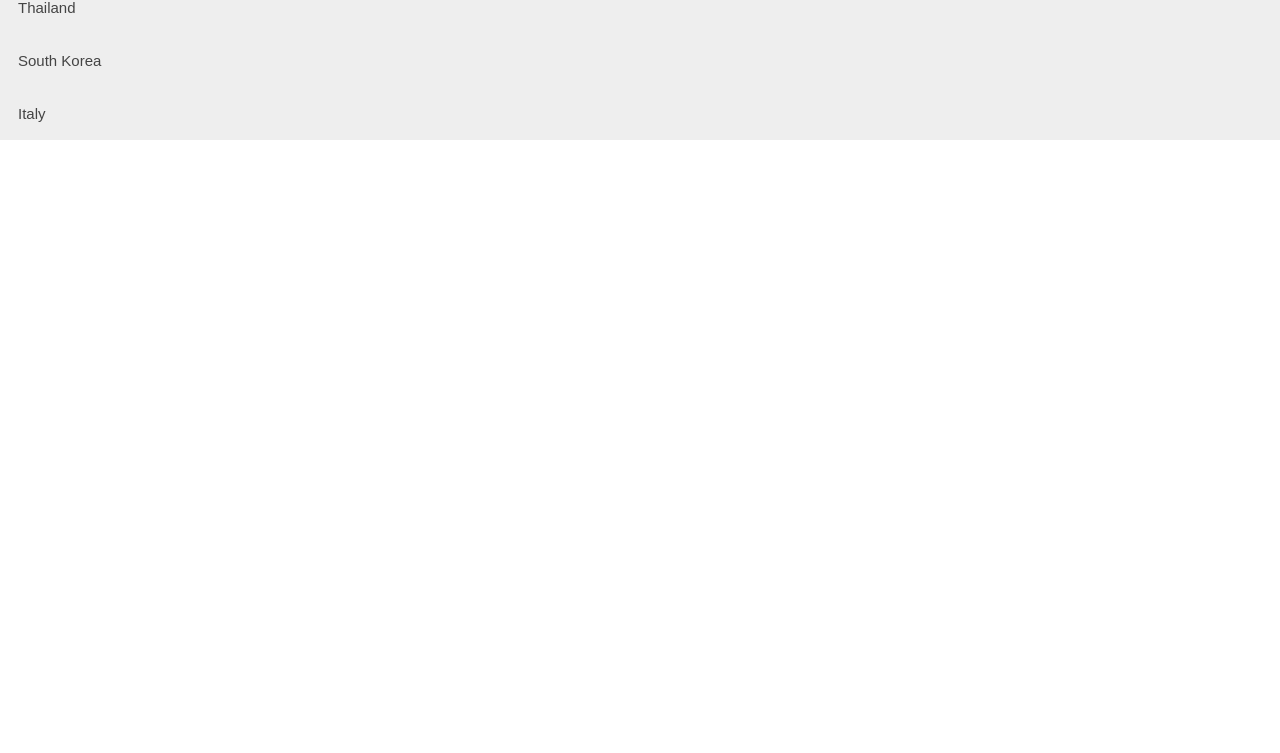
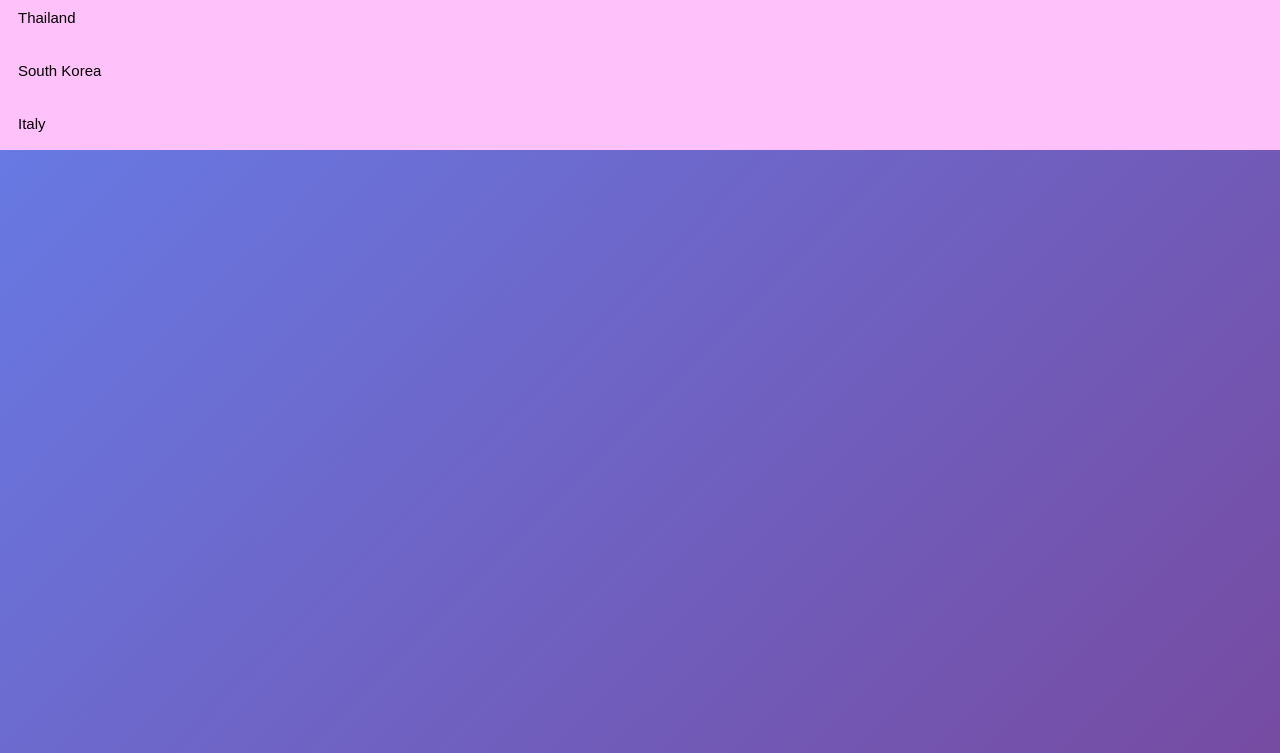
Before and after one commit to Nadine145/ICE-TASK-4, a plain HTML site: page index.html in a window 1280 px wide. Shown: the part 47-800 px from the top of the page. Drawn offline with Linux system fonts and the light colour scheme.

Commit message:
This is my seventh and final commit

```diff
--- a/css-assets/script.css
+++ b/css-assets/script.css
@@ -8,8 +8,11 @@
 }
 
 body {
-    font-family: Verdana, sans-serif;
-    margin: 0;
+    font-family: 'Segoe UI', Tahoma, Geneva, Verdana, sans-serif;
+    background: linear-gradient(135deg, #667eea 0%, #764ba2 100%);
+    min-height: 100vh;
+    color: #2d3748;
+    line-height: 1.6;
 }
 
 * {
@@ -18,8 +21,8 @@ body {
 
 /* Accordion Styles */
 .accordion {
-    background-color: #eee;
-    color: #444;
+    background-color: #ffc1fa;
+    color: #000000;
     cursor: pointer;
     padding: 18px;
     width: 100%;
@@ -31,7 +34,7 @@ body {
 }
 
 .active, .accordion:hover {
-    background-color: #ccc;
+    background-color: #afafaf;
 }
 
 .panel {
@@ -78,7 +81,7 @@ body {
     width: 100%;
     height: 100%;
     overflow: auto;
-    background-color: black;
+    background-color: rgb(0, 0, 0);
 }
 
 .modal-content {
```
